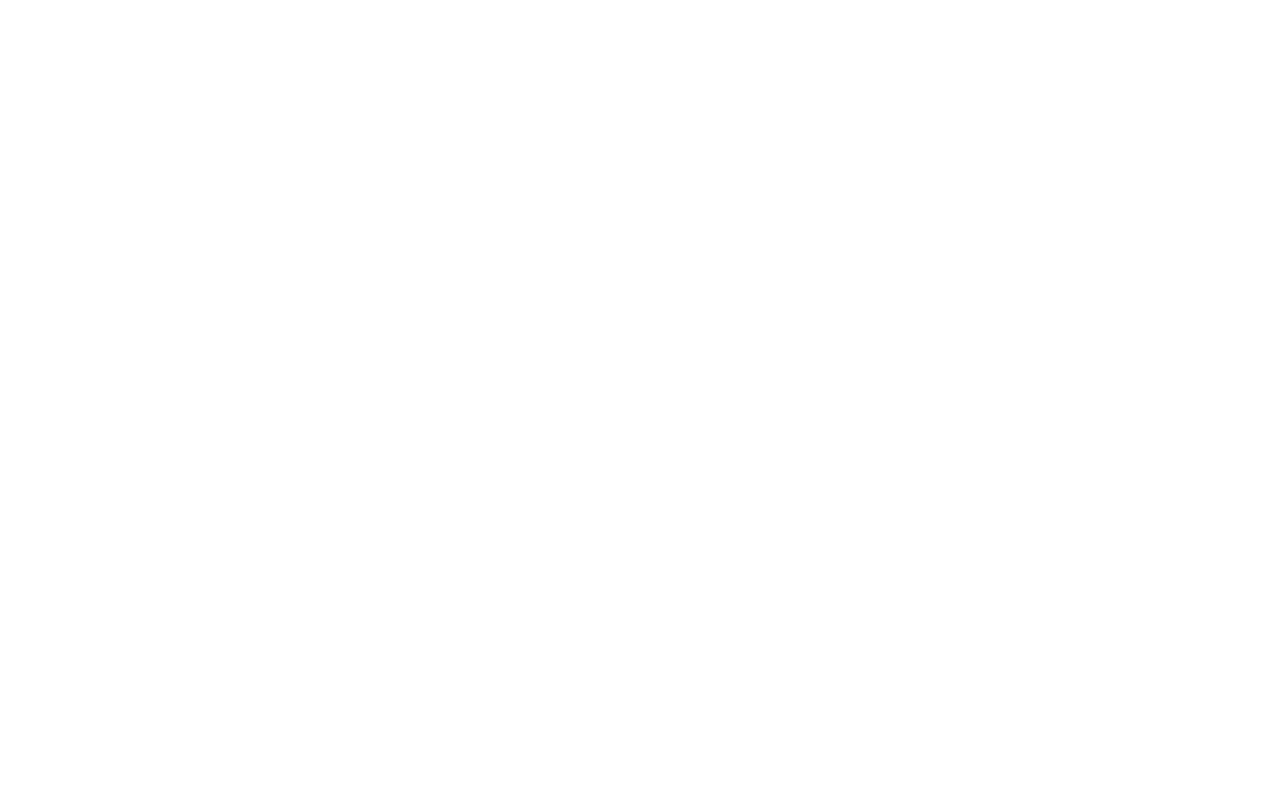
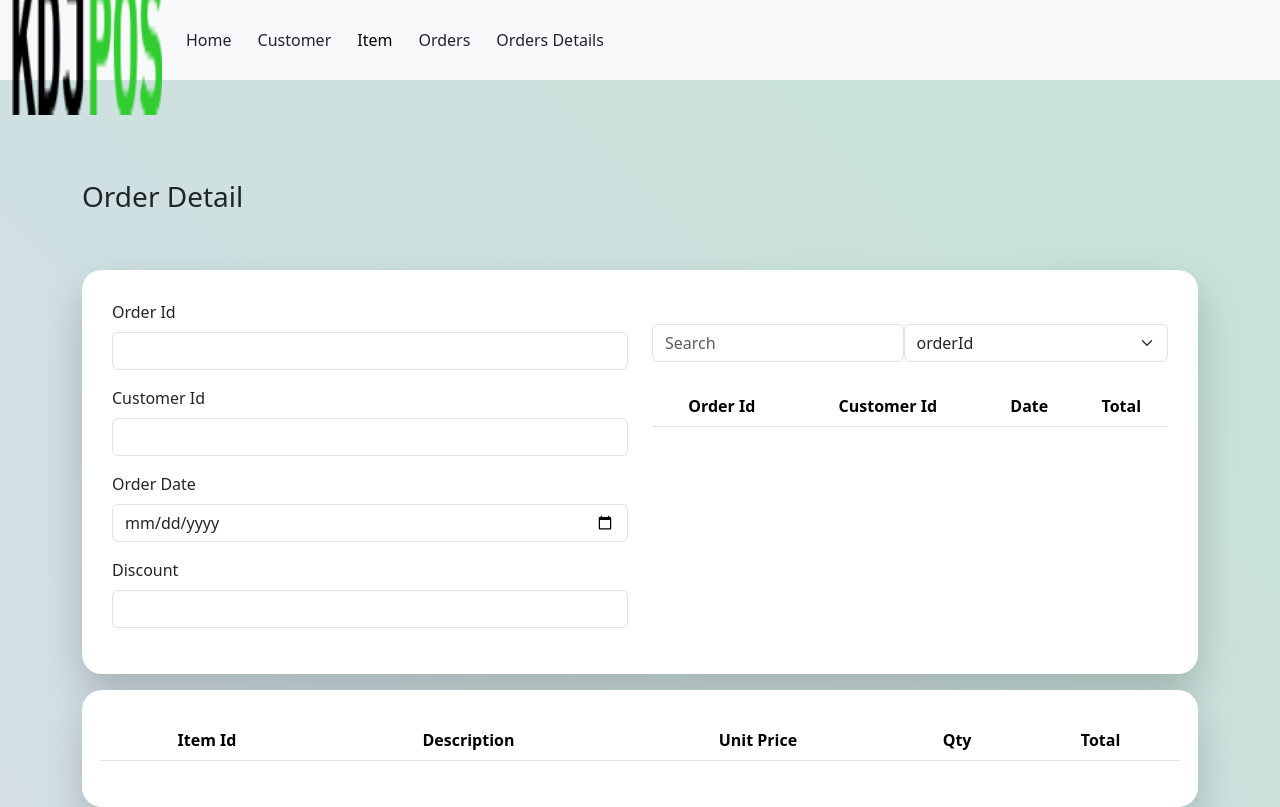
Before and after one commit to KaviDJ02/POS-Bootstrap, a plain HTML site: page src/orderDetails.html in a window 1280 px wide. Drawn offline with nearby package versions, Linux system fonts and the light colour scheme.

Commit message:
add orderDetails

```diff
--- a/src/orderDetails.html
+++ b/src/orderDetails.html
@@ -1,10 +1,116 @@
 <!DOCTYPE html>
 <html lang="en">
 <head>
-    <meta charset="UTF-8">
-    <title>Title</title>
+  <meta charset="UTF-8">
+  <title>Order Details</title>
+  <link rel="stylesheet" href="styles/orderDetails.css">
+  <link rel="stylesheet" href="https://cdnjs.cloudflare.com/ajax/libs/font-awesome/6.4.2/css/all.min.css">
+  <link href="https://cdn.jsdelivr.net/npm/bootstrap@5.3.3/dist/css/bootstrap.min.css" rel="stylesheet" integrity="sha384-QWTKZyjpPEjISv5WaRU9OFeRpok6YctnYmDr5pNlyT2bRjXh0JMhjY6hW+ALEwIH" crossorigin="anonymous">
 </head>
 <body>
+<header>
+  <nav class="navbar navbar-expand-lg bg-body-tertiary">
+    <div class="container-fluid">
+      <a class="navbar-brand" href="#">
+        <img src="./assets/logo.png" alt="Bootstrap">
+      </a>
+      <div class="collapse navbar-collapse" id="navbarNav">
+        <ul class="navbar-nav">
+          <li class="nav-item">
+            <a class="nav-link" aria-current="page" href="./index.html">Home</a>
+          </li>
+          <li class="nav-item">
+            <a class="nav-link" href="./customer.html">Customer</a>
+          </li>
+          <li class="nav-item">
+            <a class="nav-link active" href="#">Item</a>
+          </li>
+          <li class="nav-item">
+            <a class="nav-link" href="./order.html">Orders</a>
+          </li>
+          <li class="nav-item">
+            <a class="nav-link" id="order_details_nav" href="./orderDetails.html">Orders Details</a>
+          </li>
+        </ul>
+      </div>
+    </div>
+  </nav>
+</header>
+
+<main>
+  <!-- order details section -->
+  <section id="order_details">
+    <div class="container">
+      <div class="row mb-5">
+        <div class="col">
+          <h3 class="header">Order Detail</h3>
+        </div>
+      </div>
+      <div class="order_container">
+        <div class="row">
+          <div class="col col-lg-6 col-md-12 col-sm-12 col-12">
+            <form>
+              <div class="mb-3">
+                <label for="order_detail_id" class="form-label">Order Id</label>
+                <input type="text" class="form-control" id="order_detail_id">
+              </div>
+              <div class="mb-3">
+                <label for="order_detail_customer_id" class="form-label">Customer Id</label>
+                <input type="text" class="form-control" id="order_detail_customer_id">
+              </div>
+              <div class="mb-3">
+                <label for="order_details_date" class="form-label">Order Date</label>
+                <input type="date" class="form-control" id="order_details_date">
+              </div>
+              <div class="mb-3">
+                <label for="order_details_discount" class="form-label">Discount</label>
+                <input type="text" class="form-control" id="order_details_discount">
+              </div>
+            </form>
+          </div>
+
+          <div class="col col-lg-6 col-md-12 col-sm-12 col-12">
+            <div id="order_detail_search" class="search mb-4 mt-4 d-flex flex-row align-items-end">
+              <input type="search" class="form-control" placeholder="Search">
+              <select class="form-select" aria-label="Default select example">
+                <option selected>orderId</option>
+                <option>customerId</option>
+              </select>
+            </div>
+            <table class="table table-hover">
+              <thead>
+              <tr>
+                <th scope="col">Order Id</th>
+                <th scope="col">Customer Id</th>
+                <th scope="col">Date</th>
+                <th scope="col">Total</th>
+              </tr>
+              </thead>
+              <tbody></tbody>
+            </table>
+          </div>
+        </div>
+      </div>
+
+      <div class="order_container mt-3">
+        <div class="row">
+          <table class="table table-hover">
+            <thead>
+            <tr>
+              <th scope="col">Item Id</th>
+              <th scope="col">Description</th>
+              <th scope="col">Unit Price</th>
+              <th scope="col">Qty</th>
+              <th scope="col">Total</th>
+            </tr>
+            </thead>
+            <tbody></tbody>
+          </table>
+        </div>
+      </div>
+    </div>
+  </section>
+</main>
 
 </body>
 </html>
--- /dev/null
+++ b/src/styles/orderDetails.css
@@ -0,0 +1,113 @@
+body{
+    background:linear-gradient(45deg, #d4dfe8, #c5e3d5) ;
+}
+.order_container{
+    background: #ffffff;
+    padding: 30px;
+    border-radius: 20px;
+    box-shadow: 0 20px 40px 0 rgba(0, 0, 0, 0.2);
+}
+
+.order_container .container .row .col div{
+    margin: 15px;
+}
+
+.order_container .container h4{
+    color: var(--font-color);
+}
+
+.cart_btn{
+    background: var(--accent-color);
+    color: #ffffff;
+    border: none;
+    padding: 10px 20px 10px 20px;
+    border-radius: 10px;
+    margin-top: 30px;
+}
+
+.cart_remove{
+    background: #ef233c;
+    color: #ffffff;
+    border: none;
+    border-radius: 8px;
+    padding: 3px 15px 3px 15px;
+}
+
+.cart_remove:hover{
+    opacity: 0.7;
+}
+
+.order_btn{
+    background: var(--primary);
+    color: #ffffff;
+    border: none;
+    padding: 10px 20px 10px 20px;
+    border-radius: 10px;
+}
+
+@media all and (max-width: 992px) {
+    .chart-card div{
+        width: 300px;
+    }
+}
+
+@media all and (max-width: 768px) {
+    section{
+        height: 150vh;
+    }
+
+    .chart-card div{
+        width: 450px;
+    }
+
+    .image-class{
+        display: none;
+    }
+
+    .active-page:after{
+        width: 0;
+    }
+}
+
+@media all and (max-width: 576px) {
+    .chart-card{
+        display: none;
+    }
+}
+.header{
+    color: var(--font-color);
+    margin-top: 100px;
+}
+
+th[scope = 'col']{
+    background: var(--accent-color);
+    color: #ffffff;
+    text-align: center;
+}
+
+th[scope = 'col']:first-child{
+    border-radius: 15px 0 0 15px;
+}
+
+th[scope = 'col']:last-child{
+    border-radius: 0 15px 15px 0;
+}.navbar {
+     position: fixed;
+     top: 0;
+     width: 100%;
+     z-index: 1000;
+     background-color: var(--primary);
+     padding: 10px 20px; /* Adjust padding */
+     height: 80px; /* Adjust height */
+ }
+
+.navbar-brand img {
+    width: 150px; /* Adjust logo size */
+    height: 150px; /* Adjust logo size */
+}
+
+.navbar-nav .nav-link {
+    color: var(--font-color);
+    padding: 10px; /* Adjust padding */
+    margin-right: 10px; /* Adjust spacing between links */
+}
```
